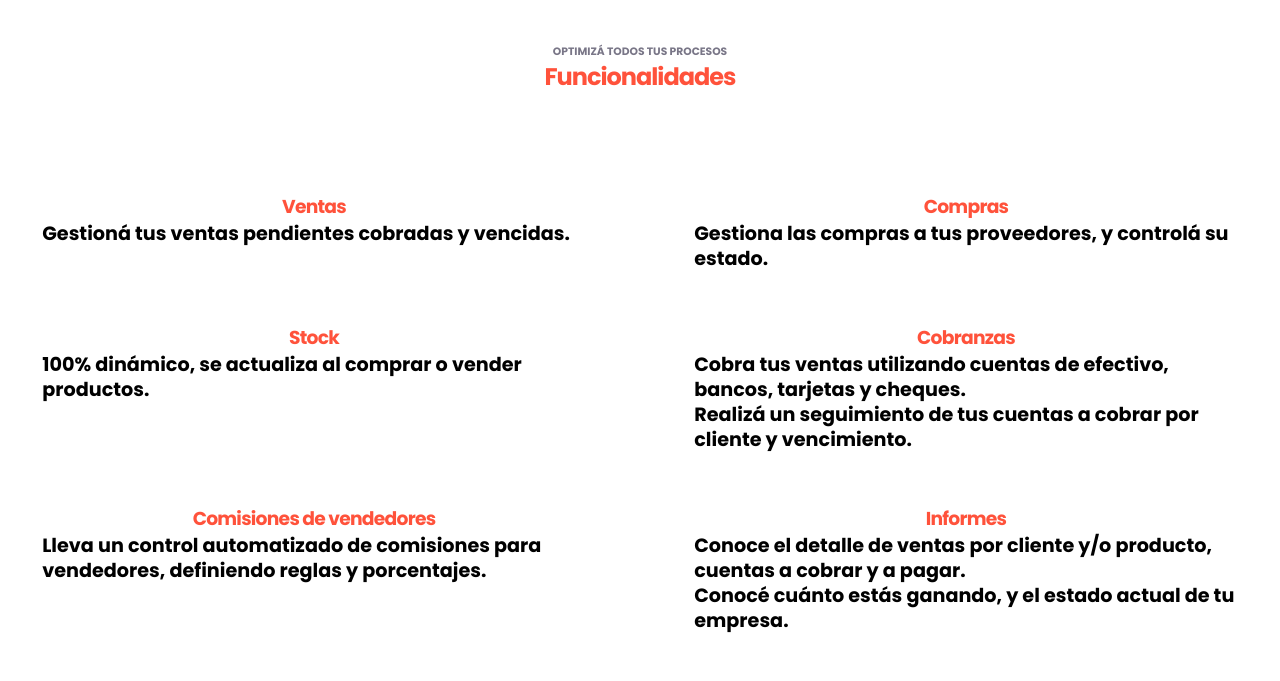
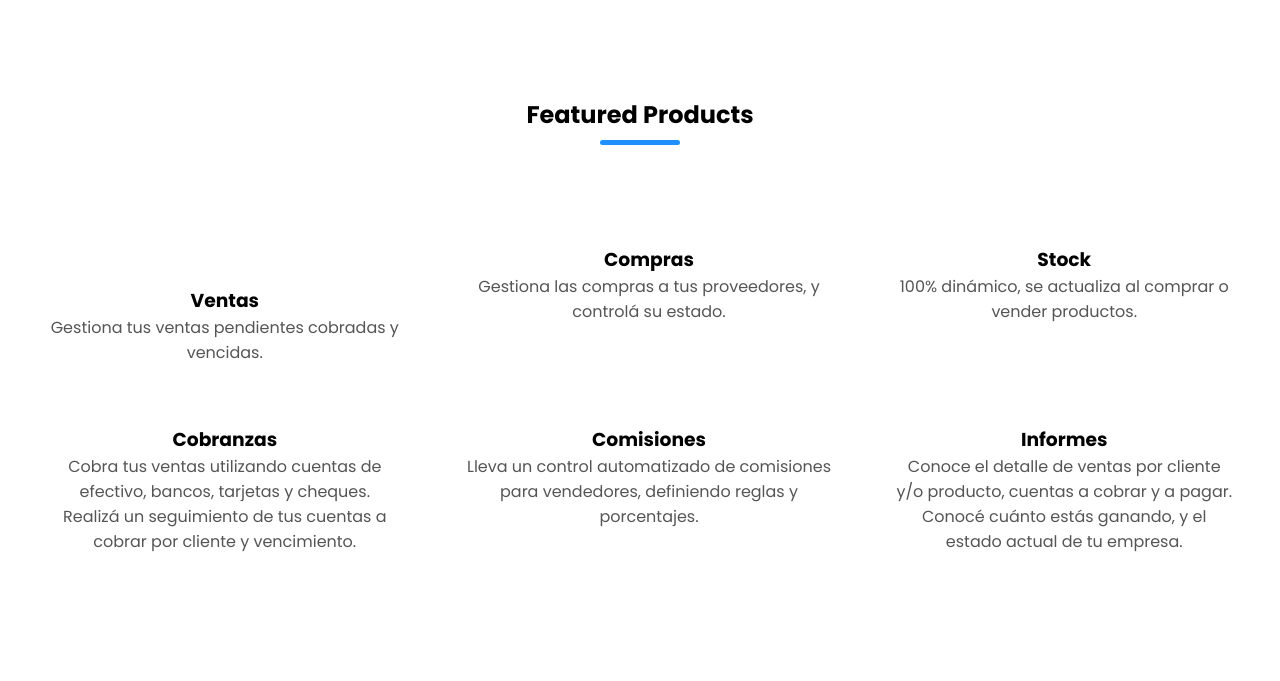
Before and after one commit to Philippians-4-13/js.course, a plain HTML site: page website/new/index.html in a window 1280 px wide. Shown: the part 686-1367 px from the top of the page. Drawn offline with Linux system fonts and the light colour scheme.

Commit message:
changes34

```diff
--- a/website/new/index.html
+++ b/website/new/index.html
@@ -2,16 +2,21 @@
 <html lang="en">
 <head>
     <meta charset="UTF-8">
+    <meta name="viewport" content="width=device-width, initial-scale=1.0">
 
     <title>Domo Gestion</title>
 
+    <link rel="icon" href="http://www.domogestion.com.ar/favicon.ico">
     <link rel="shortcut icon" href="http://www.domogestion.com.ar/favicon.ico">
 
     <link rel="stylesheet" href="style.css">
+    <link rel="preconnect" href="https://fonts.googleapis.com">
+    <link rel="preconnect" href="https://fonts.gstatic.com" crossorigin>
+    <link href="https://fonts.googleapis.com/css2?family=Open+Sans:wght@300;400;500;600;700&family=Poppins:wght@300;400;500;600;700&display=swap" rel="stylesheet">
 
     <link rel="stylesheet" href="https://use.fontawesome.com/releases/v5.15.4/css/all.css" integrity="sha384-DyZ88mC6Up2uqS4h/KRgHuoeGwBcD4Ng9SiP4dIRy0EXTlnuz47vAwmeGwVChigm" crossorigin="anonymous"/>
 
-    <meta name="viewport" content="width=device-width, initial-scale=1.0">
+
 </head>
 
 <body>
@@ -37,7 +42,7 @@
                     <h1>Más simple, <br> Más rápido!</h1>
                     <p>Sencillo, integral y de bajo costo. Toma control <br>de toda la información relacionada a tu operatoria comercial.
                     </p>
-                    <a href="" class="btn">Explore Now</a>
+                    <a href="" class="btn">Empezar ahora</a>
                 </div>
                 <div class="col-2">
                     <img src="images/logo.png">
@@ -46,159 +51,42 @@
         </div>
     </div>
 
-    <section
-        id="funcionalidades"
-        class="mt-40 pb-60 projects-section division bg-whitesmoke-gradient">
+    <section id="funcionalidades">
+      <h2 class="title">Featured Products</h2>
+      <div class="container">
+          <div class="grid-container">
+              <div class="grid-item">
+                  <svg class="icon"><use xlink:href="#icon-sales"></use></svg>
+                  <h3>Ventas</h3>
+                  <p>Gestiona tus ventas pendientes cobradas y vencidas.</p>
+              </div>
 
-    <div class="container-2> <!-- SECTION TITLE -->
-            <div class="row-2 justify-content-center">
-              <div class="col-lg-10 col-xl-8">
-                <div class="section-title title-01 mb-70 mt-35">
-                  <h6 class="text-uppercase" style="color: #797687">
-                    Optimizá todos tus procesos
-                  </h6>
+              <div class="grid-item">
+                  <h3>Compras</h3>
+                  <p>Gestiona las compras a tus proveedores, y controlá su estado.</p>
+              </div>
 
-                  <!-- Title -->
-                  <h2 class="h2-md pt-3">Funcionalidades</h2>
+              <div class="grid-item">
+                  <h3>Stock</h3>
+                  <p>100% dinámico, se actualiza al comprar o vender productos.</p>
+              </div>
 
+              <div class="grid-item">
+                  <h3>Cobranzas</h3>
+                  <p>Cobra tus ventas utilizando cuentas de efectivo, bancos, tarjetas y cheques.<br>Realizá un seguimiento de tus cuentas a cobrar por cliente y vencimiento.</p>
+              </div>
+
+              <div class="grid-item">
+                  <h3>Comisiones</h3>
+                  <p>Lleva un control automatizado de comisiones para vendedores, definiendo reglas y porcentajes.</p>
+              </div>
+
+              <div class="grid-item">
+                  <h3>Informes</h3>
+                  <p>Conoce el detalle de ventas por cliente y/o producto, cuentas a cobrar y a pagar. <br>Conocé cuánto estás ganando, y el estado actual de tu empresa.</p>
               </div>
           </div>
       </div>
-
-           <!-- PROJECTS-2 WRAPPER -->
-           <div class="row-2">
-            <div class="col gallery-items-list">
-              <div class="row-2">
-                <!-- PROJECT #1 -->
-                <div class="col-lg-4 col-md-6 col-sm-12 p-4">
-                  <!-- Icon -->
-                  <div class="fbox-ico-1">
-                    <div class="fbox-ico-center ico-65">
-                      <span class="flaticon-shopping-bag"></span>
-                      <h3>Ventas</h3>
-                    </div>
-                  </div>
-
-                  <!-- Text -->
-                  <div class="project-txt">
-                    <!-- Link -->
-                    <h5 class="fw-normal text-center fs-5 color-grey">
-                      Gestioná tus ventas pendientes cobradas y vencidas.
-                    </h5>
-                  </div>
-                </div>
-                <!-- END PROJECT #1 -->
-
-                <!-- PROJECT #2 -->
-                <div class="col-lg-4 col-md-6 col-sm-12 p-4">
-                  <!-- Image -->
-                  <div class="fbox-ico-1">
-                    <div class="fbox-ico-center ico-65">
-                      <span class="flaticon-add-1"></span>
-                      <h3>Compras</h3>
-                    </div>
-                  </div>
-
-                  <!-- Text -->
-                  <div class="project-txt">
-                    <!-- Link -->
-                    <h5 class="fw-normal text-center fs-5 color-grey">
-                      Gestiona las compras a tus proveedores, y controlá su
-                      estado.
-                    </h5>
-                  </div>
-                </div>
-                <!-- END PROJECT #2 -->
-
-                <!-- PROJECT #3 -->
-                <div class="col-lg-4 col-md-6 col-sm-12 p-4">
-                  <!-- Image -->
-                  <div class="fbox-ico-1">
-                    <div class="fbox-ico-center ico-65">
-                      <span class="flaticon-hierarchy"></span>
-                      <h3>Stock</h3>
-                    </div>
-                  </div>
-
-                  <!-- Text -->
-                  <div class="project-txt">
-                    <!-- Link -->
-                    <h5 class="fw-normal text-center fs-5 color-grey">
-                      100% dinámico, se actualiza al comprar o vender productos.
-                    </h5>
-                  </div>
-                </div>
-                <!-- END PROJECT #3 -->
-
-                <!-- PROJECT #4 -->
-                <div class="col-lg-4 col-md-6 col-sm-12 p-4">
-                  <!-- Image -->
-                  <div class="fbox-ico-1">
-                    <div class="fbox-ico-center ico-65">
-                      <span class="flaticon-pay-day"></span>
-                      <h3>Cobranzas</h3>
-                    </div>
-                  </div>
-
-                  <!-- Text -->
-                  <div class="project-txt">
-                    <!-- Link -->
-                    <h5 class="fw-normal text-center fs-5 color-grey">
-                      Cobra tus ventas utilizando cuentas de efectivo, bancos,
-                      tarjetas y cheques.
-                      <br />
-                      Realizá un seguimiento de tus cuentas a cobrar por cliente
-                      y vencimiento.
-                    </h5>
-                  </div>
-                </div>
-                <!-- END PROJECT #4 -->
-
-                <!-- PROJECT #5 -->
-                <div class="col-lg-4 col-md-6 col-sm-12 p-4">
-                  <!-- Image -->
-                  <div class="fbox-ico-1">
-                    <div class="fbox-ico-center ico-65">
-                      <span class="flaticon-price"></span>
-                      <h3>Comisiones de vendedores</h3>
-                    </div>
-                  </div>
-
-                  <div class="project-txt">
-                    <!-- Link -->
-                    <h5 class="fw-normal text-center fs-5 color-grey">
-                      Lleva un control automatizado de comisiones para
-                      vendedores, definiendo reglas y porcentajes.
-                    </h5>
-                  </div>
-                </div>
-                <!-- END PROJECT #5 -->
-
-                <!-- PROJECT #6 -->
-                <div class="col-lg-4 col-md-6 col-sm-12 p-4">
-                  <!-- Image -->
-                  <div class="fbox-ico-1">
-                    <div class="fbox-ico-center ico-65">
-                      <span class="flaticon-list"></span>
-                      <h3>Informes</h3>
-                    </div>
-                  </div>
-
-                  <div class="project-txt">
-                    <!-- Link -->
-                    <h5 class="fw-normal text-center fs-5 color-grey">
-                      Conoce el detalle de ventas por cliente y/o producto,
-                      cuentas a cobrar y a pagar. <br />
-                      Conocé cuánto estás ganando, y el estado actual de tu
-                      empresa.
-                    </h5>
-                  </div>
-                </div>
-                <!-- END PROJECT #6 -->
-              </div>
-            </div>
-          </div>
-
   </section>
 
     <!-- <div class="categories">
@@ -292,12 +180,14 @@
         </div>
     </div>
 
+    <!-- testimonial -->
+
     <div class="testimonial">
       <div class="small-container">
           <div class="row">
               <div class="col-3">
                   <i class="fas fa-quote-left"></i>
-                    <p>Lorem ipsum dolor sit amet consectetur adipisicing elit. Provident ipsum quae est nobis temporibus nulla beatae sequi nesciunt similique vitae! Dolores aliquid eius, ipsum totam facere sed labore tenetur consectetur.</p>
+                  <p>“Domo gestión es una herramienta fácil de usar y simple. Me ha proporciono una forma muy simple y eficiente el manejo de mi comercio, desde la ventas hasta el manejo de la mercadería”.</p>
                   <div class="rating">
                       <i class="fas fa-star"></i>
                       <i class="fas fa-star"></i>
@@ -306,12 +196,12 @@
                       <i class="far fa-star"></i>
               </div>
               <img src="images/logo.png">
-                <h3>Sean Parker</h3>
+              <h3>Jessica, Mayorista en Floresta</h3>
           </div>
 
           <div class="col-3">
               <i class="fas fa-quote-left"></i>
-                <p>Lorem ipsum dolor sit amet consectetur adipisicing elit. Provident ipsum quae est nobis temporibus nulla beatae sequi nesciunt similique vitae! Dolores aliquid eius, ipsum totam facere sed labore tenetur consectetur.</p>
+              <p>“Muy rápido de aprender! Nunca encontre un proveedor que fuera tan eficiente y con esos tiempos de respuesta. La atención muy personalizada, no te deja un enlatado, sino que evaluamos que cambios se pueden realizar”.</p>
               <div class="rating">
                   <i class="fas fa-star"></i>
                   <i class="fas fa-star"></i>
@@ -320,12 +210,12 @@
                   <i class="far fa-star"></i>
           </div>
           <img src="images/logo.png">
-            <h3>Sean Parker</h3>
+          <h3>Marcelo, Minorista en Flores</h3>
       </div>
 
       <div class="col-3">
           <i class="fas fa-quote-left"></i>
-            <p>Lorem ipsum dolor sit amet consectetur adipisicing elit. Provident ipsum quae est nobis temporibus nulla beatae sequi nesciunt similique vitae! Dolores aliquid eius, ipsum totam facere sed labore tenetur consectetur.</p>
+          <p>“El software es excelente. No habia usado nunca un programa de gestión, y es muy práctico y me facilita el control y reduce los tiempos”.</p>
           <div class="rating">
               <i class="fas fa-star"></i>
               <i class="fas fa-star"></i>
@@ -334,11 +224,12 @@
               <i class="far fa-star"></i>
       </div>
       <img src="images/logo.png">
-        <h3>Sean Parker</h3>
+      <h3>Maximiliano, Mayorista en Flores</h3>
   </div>
 
       </div>
   </div>
+
 
     <div class="brands">
         <div class="small-container">
@@ -375,7 +266,7 @@
                     </ul>
                 </div>
                 <div class="footer-col-4">
-                    <h3>Follow Us</h3>
+                    <h3>Seguinos en</h3>
                     <ul>
                         <li>Facebook</li>
                         <li>Twitter</li>
@@ -391,6 +282,5 @@
 
         </div>
     </div>
-
     </body>
 </html>
--- a/website/new/style.css
+++ b/website/new/style.css
@@ -1,5 +1,3 @@
-@import url('https://fonts.googleapis.com/css2?family=Poppins:wght@300;400;500;600;700&display=swap');
-
 *{
     margin: 0;
     padding: 0;
@@ -72,7 +70,7 @@ p{
 
 .btn{
     display: inline-block;
-    background: #ff523b;
+    background: #1e90ff;
     color: #fff;
     padding: 8px 30px;
     margin: 30px 0;
@@ -81,119 +79,30 @@ p{
 }
 
 .btn:hover{
-    background: #563434;
+    background: #87ceeb;
 
 }
 
+/* grid */
 
+.icon {
+    width: 24px;
+    height: 24px;
+    fill: #1e90ff; /* Adjust icon color */
+    margin-top: 10px; /* Add spacing between text and icon */
+  }
 
-.mt-40 {
-    margin-top: 40px;
-}
+.grid-container {
+    display: grid;
+    grid-template-columns: repeat(auto-fit, minmax(200px, 1fr));
+    grid-template-columns: auto auto auto;
+    gap: 20px;
+  }
 
-.justify-content-center {
-    justify-content: center;
-}
-
-.row-2 {
-    --bs-gutter-x: 1.5rem;
-    --bs-gutter-y: 0;
-    display: flex;
-    flex-wrap: wrap;
-    margin-top: calc(var(--bs-gutter-y) * -1);
-    margin-right: calc(var(--bs-gutter-x) * -.5);
-    margin-left: calc(var(--bs-gutter-x) * -.5);
-}
-
-.p-4 {
-    padding: 1.5rem!important;
-}
-
-.fbox-ico-1 {
-    width: 100%;
-    display: inline-block !important;
-    margin-top: 4px;
+.grid-item {
+    padding: 20px;
+    font-size: 25x;
     text-align: center;
-}
-
-.fs-5 {
-    font-size: 1.20rem!important;
-    line-height: 25px;
-    max-width: 90%;
-    margin: 0 auto;
-}
-
-.row-2>* {
-    flex-shrink: 0;
-    width: 100%;
-    max-width: 100%;
-    padding-right: calc(var(--bs-gutter-x) * .5);
-    padding-left: calc(var(--bs-gutter-x) * .5);
-    margin-top: var(--bs-gutter-y);
-}
-
-.col {
-    flex: 1 0 0%;
-}
-
-.col-lg-4{
-    flex:0 0 auto;
-    width:33.33333333%;
-}
-
-.col-md-6{
-    flex:0 0 auto;
-    width:50%;
-}
-
-col-sm-12{
-    flex:0 0 auto;
-    width:100%;
-}
-
-.mb-70 {
-    margin-bottom: 70px;
-}
-.mt-35 {
-    margin-top: 35px;
-}
-
-.title-01 h2 {
-    letter-spacing: -1px;
-}
-
-.text-uppercase {
-    text-transform: uppercase!important;
-}
-
-h4, h5, h6 {
-    line-height: 1.3;
-}
-
-h2,h3 {
-    color: #ff523b;
-    letter-spacing: -0.75px;
-}
-
-.container-2{
-    position: relative;
-    z-index: 3;
-}
-
-.container-2{
-    width: 100%;
-    padding-right: var(--bs-gutter-x,.75rem);
-    padding-left: var(--bs-gutter-x,.75rem);
-    margin-right: auto;
-    margin-left: auto;
-}
-
-.title-01, .title-02, .title-03 {
-    text-align: center;
-}
-
-*, ::after, ::before {
-    box-sizing: border-box;
 }
 
 .header{
@@ -233,6 +142,26 @@ h2,h3 {
     width: 100%;
 }
 
+.title{
+    text-align: center;
+    margin: 80px auto 80px;
+    position: relative;
+    line-height: 60px;
+}
+
+.title::after{
+    content: '';
+    background: #1e90ff;
+    width: 80px;
+    height: 5px;
+    border-radius: 5px;
+    position: absolute;
+    bottom: 0;
+    left: 50%;
+    transform: translateX(-50%);
+
+}
+
 .h4{
     color: #555;
     font-weight: normal;
@@ -243,7 +172,7 @@ h2,h3 {
 }
 
 .rating .fas{
-    color: #ff523b;
+    color: #1e90ff;
 }
 
 .col-4:hover{
@@ -291,11 +220,11 @@ small{
 
 .fas.fa-quote-left{
     font-size: 34px;
-    color: #ff523b;
+    color: #1e90ff;
 }
 
 .col-3 p{
-    font-size: 12px;
+    font-size: 14px;
     margin: 12px 0;
     color: #777;
 }
@@ -324,10 +253,10 @@ small{
     filter: grayscale(0);
 }
 
-/*footer*/
+/* footer */
 
 .footer{
-    background: #000;
+    background: #161e62;
     color: #8a8a8a;
     font-size: 14px;
     padding: 60px 0 20px;
```
Also changed, not shown: website/new/images/waves.png (added). Lines whose indentation alone changed are shown as unchanged.
